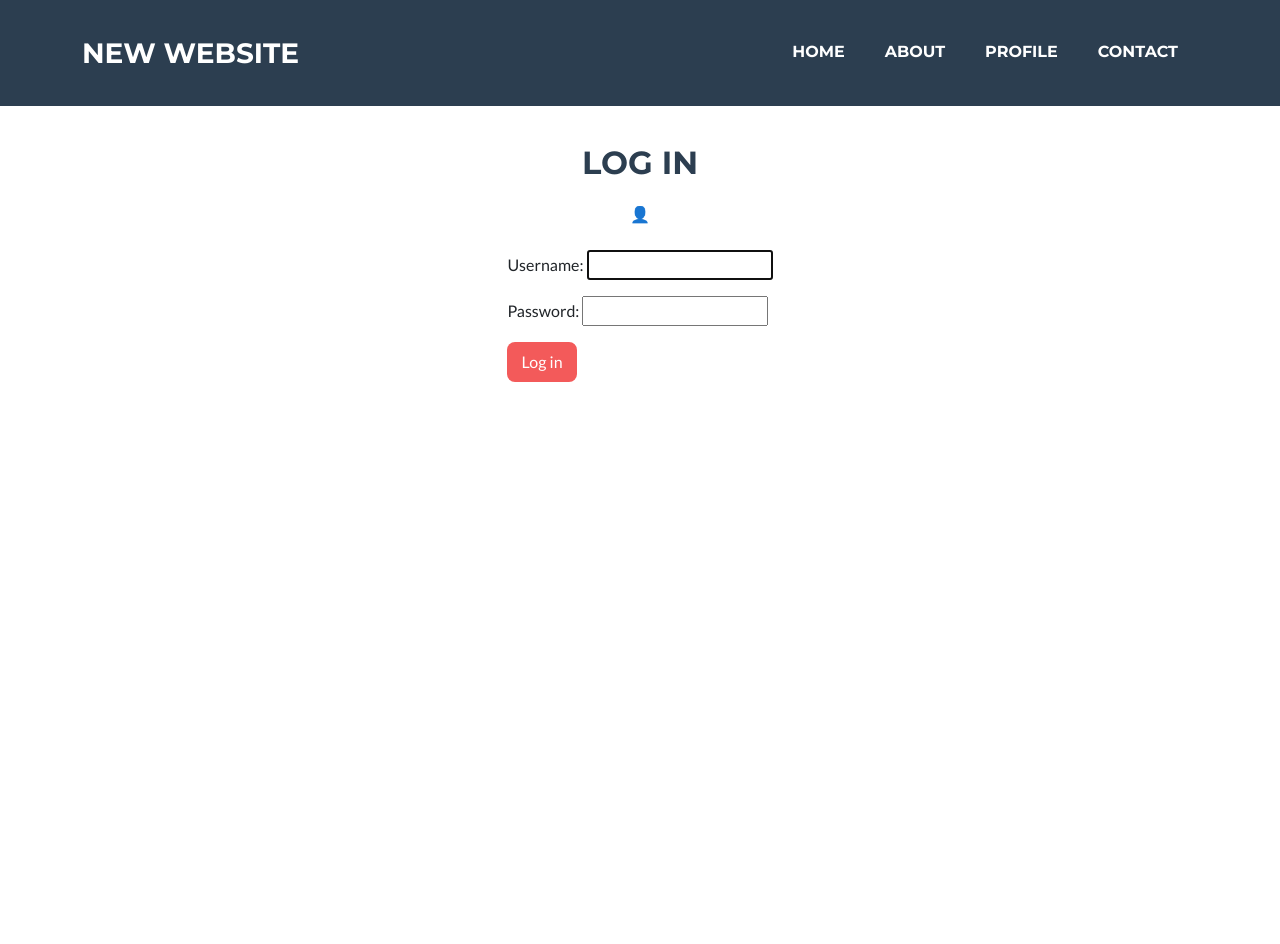
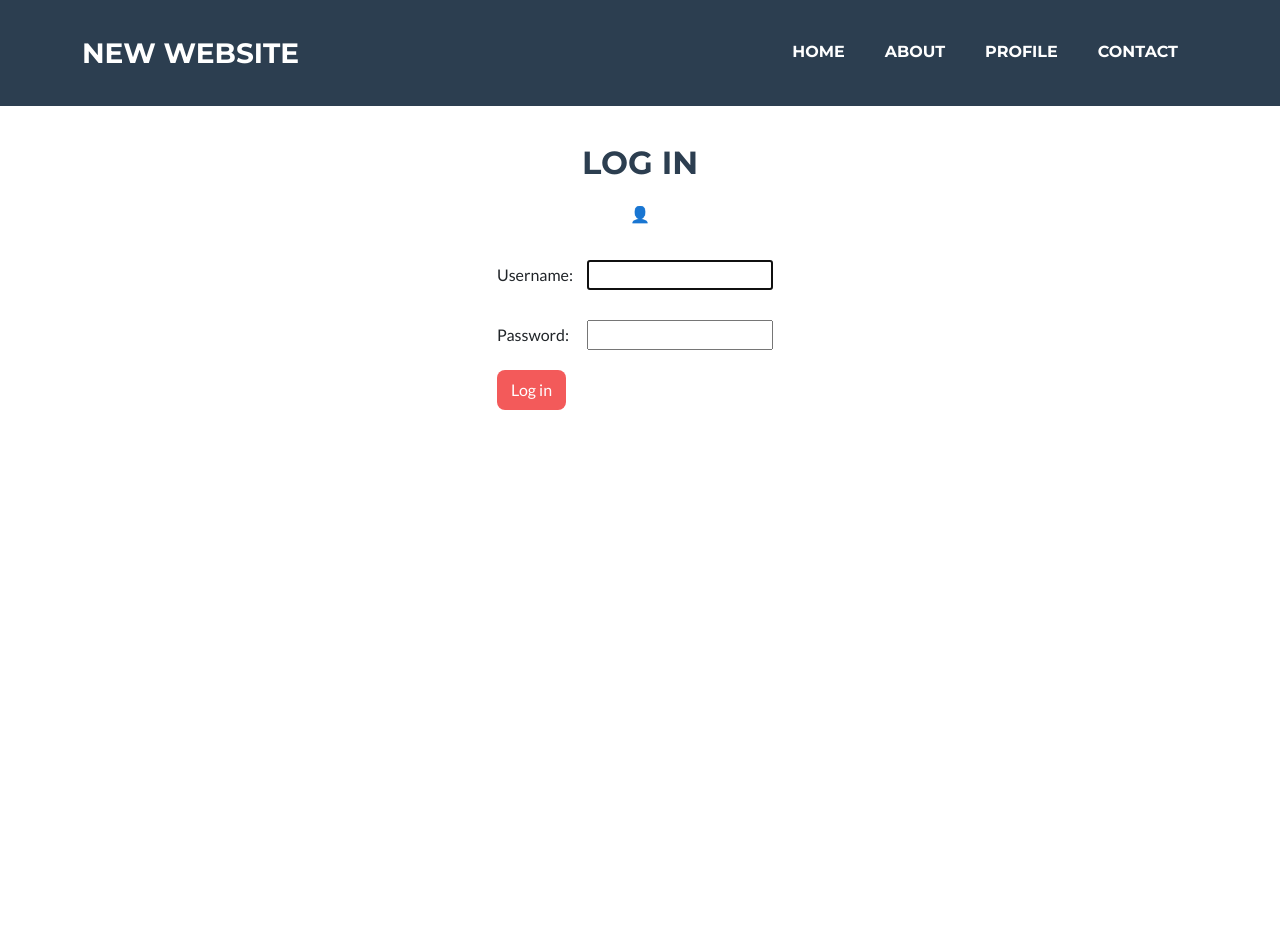
Before and after one commit to N-Sokhadze/sample-django-website, a Django app: page /accounts/login/ in a window 1280 px wide. Run offline with Django 5.2, Linux system fonts and the light colour scheme; some libraries are stand-ins or nearby versions.

Commit message:
form labels misalignment

```diff
--- a/static/css/main.css
+++ b/static/css/main.css
@@ -71,4 +71,21 @@
   display: flex;
   justify-content: center;
   margin: 40px;
+
 }
+
+.login-container form p {
+  display: flex;
+  align-items: center;
+  margin-bottom: 10px;
+}
+
+.login-container input {
+  margin: 10px;
+
+}
+
+/* _______controls log-in labels' misalignment_______ */
+.login-container form p label {
+  width: 80px;
+}
```
